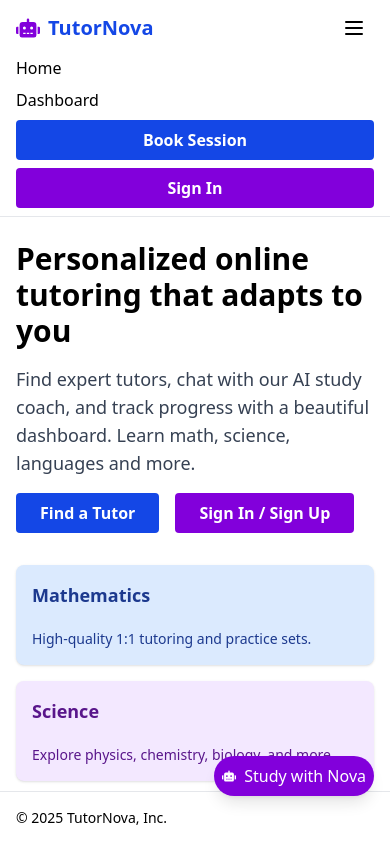
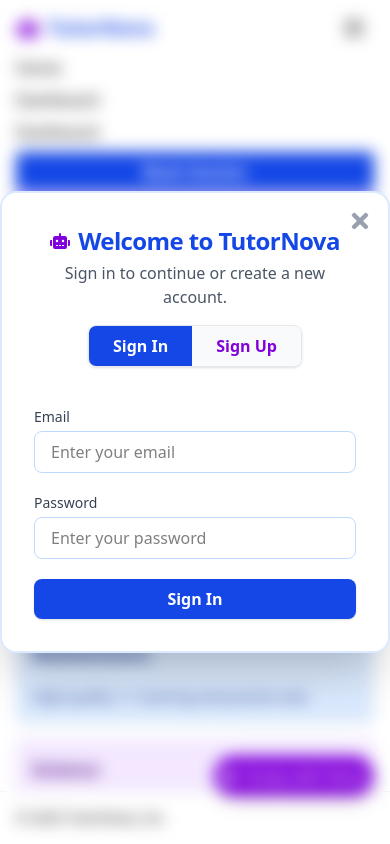
Before and after one commit to kinuthia-lawrence/tutoring-planner, a React app in the folder frontend/: page / in a window 390 px wide. Both pictures are taken after a click on the button "Book Session". Shown: the top 844 px of the page. Built offline with nearby package versions, Linux system fonts and the light colour scheme; the HTML template or start-up script is replaced by a standard one.

Commit message:
updated the home page

```diff
--- a/frontend/src/pages/Home.tsx
+++ b/frontend/src/pages/Home.tsx
@@ -96,18 +96,23 @@
           <a
             href="/dashboard"
             className="text-black font-medium hover:text-blue-700"
+            title="Go to Dashboard"
           >
             Dashboard
           </a>
         </div>
         {/* End: Book Session and Sign In */}
         <div className="hidden md:flex md:w-1/3 justify-end gap-4">
-          <button className="bg-blue-700 text-white px-4 py-2 rounded hover:bg-blue-800 font-semibold">
+          <button
+            onClick={() => handleOpenModal("signin")}
+            className="text-black px-6 py-2 rounded font-semibold border-[.5px] border-gray-300 hover:border-purple-400"
+          >
             Book Session
           </button>
           <button
             className="bg-purple-700 text-white px-4 py-2 rounded hover:bg-purple-800 font-semibold"
             onClick={() => handleOpenModal("signin")}
+            title="Sign in to your account"
           >
             Sign In
           </button>
@@ -120,28 +125,38 @@
           <a
             href="/dashboard"
             className="text-black font-medium hover:text-blue-700"
+            title="Go to Dashboard"
           >
             Dashboard
           </a>
-          <button className="bg-blue-700 text-white px-4 py-2 rounded hover:bg-blue-800 font-semibold">
+          <a
+            href="/dashboard"
+            className="text-black font-medium hover:text-blue-700"
+          >
+            Dashboard
+          </a>
+          <button
+            className="bg-blue-700 text-white px-4 py-2 rounded hover:bg-blue-800 font-semibold"
+            onClick={() => handleOpenModal("signin")}
+          >
             Book Session
           </button>
           <button
             className="bg-purple-700 text-white px-4 py-2 rounded hover:bg-purple-800 font-semibold"
             onClick={() => handleOpenModal("signin")}
+            title="Sign in to your account"
           >
             Sign In
           </button>
         </div>
       </nav>
-
       {/* Body */}
-      <main className="flex-1 w-full px-4 py-6 md:py-2 max-w-7xl mx-auto">
+      <main className="flex-1 w-full px-4 py-12 md:py-2 max-w-7xl mx-auto">
         {/* Section 1 */}
-        <section className="flex flex-col md:flex-row gap-8 md:gap-4 items-center mb-10 md:mb-4 min-h-[60vh] md:min-h-[50vh]">
+        <section className="flex flex-col md:flex-row gap-8 md:gap-4 items-center mb-5 md:mb-4 min-h-[60vh] md:min-h-[50vh]">
           {/* Column 1 */}
-          <div className="flex-1 flex flex-col gap-4 md:gap-2 max-w-xl">
-            <h1 className="text-3xl md:text-2xl font-extrabold text-black">
+          <div className="flex-1 flex flex-col gap-4 md:gap-2 max-w-3xl">
+            <h1 className="text-3xl md:text-5xl font-extrabold text-black">
               Personalized online tutoring that adapts to you
             </h1>
             <p className="text-lg md:text-base text-gray-700">
@@ -150,12 +165,16 @@
               languages and more.
             </p>
             <div className="flex gap-4 flex-wrap">
-              <button className="bg-blue-700 text-white px-6 py-2 rounded font-semibold hover:bg-blue-800">
+              <button
+                className="bg-purple-600 text-white px-6 py-2 rounded font-semibold hover:bg-purple-800"
+                onClick={() => handleOpenModal("signin")}
+              >
                 Find a Tutor
               </button>
               <button
-                className="bg-purple-700 text-white px-6 py-2 rounded font-semibold hover:bg-purple-800"
+                className=" text-black px-6 py-2 rounded font-semibold border-[.5px] border-gray-300 hover:border-purple-400"
                 onClick={() => handleOpenModal("signin")}
+                title="Sign in or sign up"
               >
                 Sign In / Sign Up
               </button>
@@ -199,17 +218,19 @@
         <button
           className="fixed bottom-12 right-4 z-50 bg-purple-700 text-white p-2 rounded-full shadow-lg flex items-center gap-2 hover:bg-purple-800 focus:outline-none"
           aria-label="Open AI Assistant"
+          title="Open AI Assistant"
         >
           <FaRobot className="text-sm" /> Study with Nova
         </button>
         {/* Auth Modal */}
         {showAuthModal && (
-          <div className="fixed inset-0 z-50 flex items-center justify-center bg-black bg-opacity-50 backdrop-blur-sm">
+          <div className="fixed inset-0 z-50 flex items-center justify-center bg-opacity-50 backdrop-blur-sm">
             <div className="bg-white rounded-2xl shadow-2xl w-full max-w-md relative p-8 border-2 border-blue-100">
               <button
                 className="absolute top-4 right-4 text-gray-400 hover:text-purple-700 transition"
                 onClick={handleCloseModal}
                 aria-label="Close"
+                title="Close"
               >
                 <FaTimes className="text-2xl" />
               </button>
@@ -229,6 +250,7 @@
                         : "bg-gray-50 text-blue-700 hover:bg-blue-50"
                     }`}
                     onClick={() => setAuthTab("signin")}
+                    title="Switch to Sign In tab"
                   >
                     Sign In
                   </button>
@@ -239,6 +261,7 @@
                         : "bg-gray-50 text-purple-700 hover:bg-purple-50"
                     }`}
                     onClick={() => setAuthTab("signup")}
+                    title="Switch to Sign Up tab"
                   >
                     Sign Up
                   </button>
@@ -252,6 +275,7 @@
                     </label>
                     <input
                       type="email"
+                      title="Email"
                       className="w-full px-4 py-2 border border-blue-200 rounded-lg focus:ring-2 focus:ring-blue-200 focus:outline-none transition"
                       placeholder="Enter your email"
                     />
@@ -262,6 +286,7 @@
                     </label>
                     <input
                       type="password"
+                      title="Password"
                       className="w-full px-4 py-2 border border-blue-200 rounded-lg focus:ring-2 focus:ring-blue-200 focus:outline-none transition"
                       placeholder="Enter your password"
                     />
@@ -281,6 +306,7 @@
                     </label>
                     <input
                       type="email"
+                      title="Email"
                       className="w-full px-4 py-2 border border-purple-200 rounded-lg focus:ring-2 focus:ring-purple-200 focus:outline-none transition"
                       placeholder="Enter your email"
                     />
@@ -291,6 +317,7 @@
                     </label>
                     <input
                       type="password"
+                      title="Password"
                       className="w-full px-4 py-2 border border-purple-200 rounded-lg focus:ring-2 focus:ring-purple-200 focus:outline-none transition"
                       placeholder="Create a password"
                     />
@@ -301,6 +328,7 @@
                     </label>
                     <input
                       type="password"
+                      title="Confirm Password"
                       className="w-full px-4 py-2 border border-purple-200 rounded-lg focus:ring-2 focus:ring-purple-200 focus:outline-none transition"
                       placeholder="Confirm your password"
                     />
@@ -310,6 +338,7 @@
                       Role
                     </label>
                     <input
+                      title="Role"
                       type="text"
                       value="student"
                       readOnly
@@ -328,7 +357,6 @@
           </div>
         )}
       </main>
-
       {/* Features, Pricing, FAQ Sections (scrollable) */}
       <section id="pricing" className="w-full px-4 py-12 max-w-6xl mx-auto">
         <h2 className="text-2xl font-bold text-blue-700 mb-6">Pricing</h2>
@@ -427,18 +455,29 @@
           ))}
         </ul>
       </section>
-
       {/* Sticky Footer */}
       <footer className="w-full border-t border-gray-200 px-4 py-4 flex flex-col md:flex-row md:items-center md:justify-between bg-white text-black sticky bottom-0 left-0 z-40">
         <div className="text-sm">&copy; 2025 TutorNova, Inc.</div>
         <div className="hidden md:flex md:w-1/2 justify-end gap-6 mt-2 md:mt-0">
-          <a href="#features" className="hover:text-blue-700">
+          <a
+            href="#features"
+            className="hover:text-blue-700"
+            title="View Features section"
+          >
             Features
           </a>
-          <a href="#pricing" className="hover:text-blue-700">
+          <a
+            href="#pricing"
+            className="hover:text-blue-700"
+            title="View Pricing section"
+          >
             Pricing
           </a>
-          <a href="#faq" className="hover:text-blue-700">
+          <a
+            href="#faq"
+            className="hover:text-blue-700"
+            title="View Frequently Asked Questions"
+          >
             FAQ
           </a>
         </div>
```
